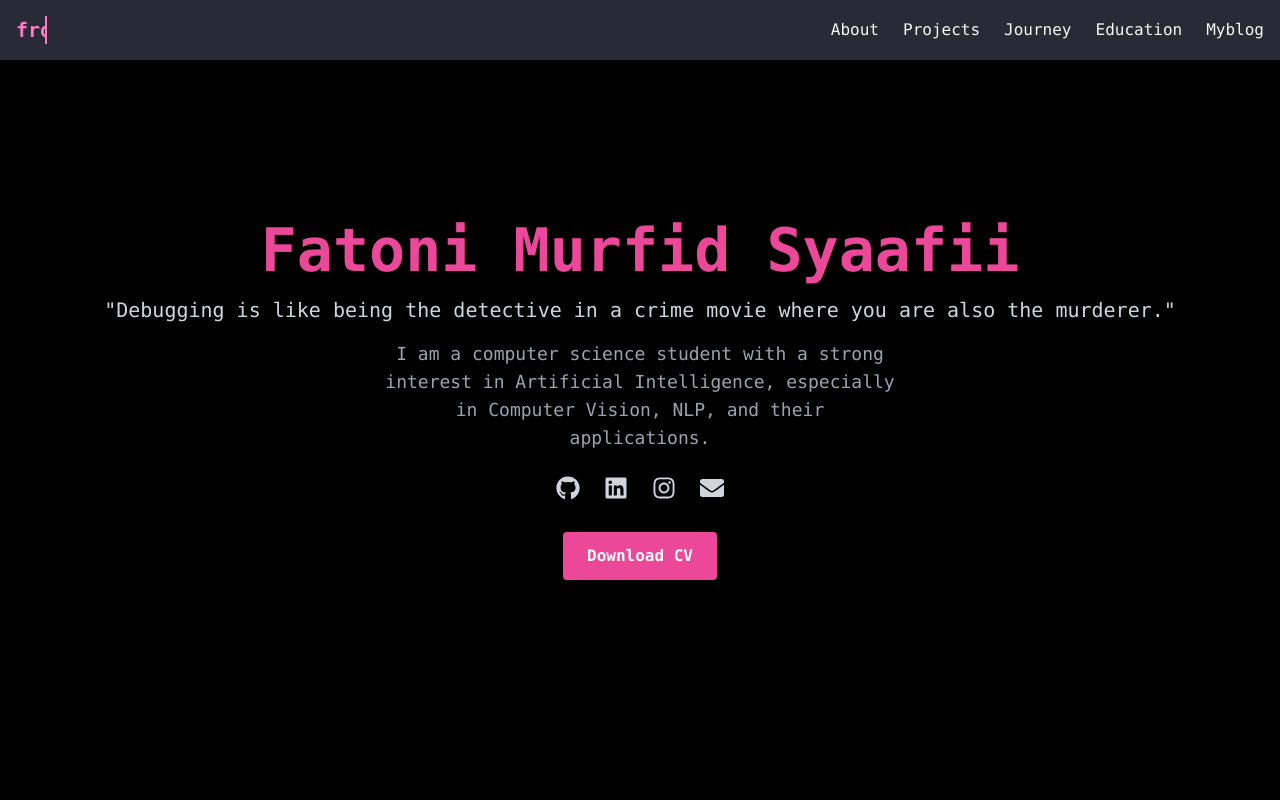
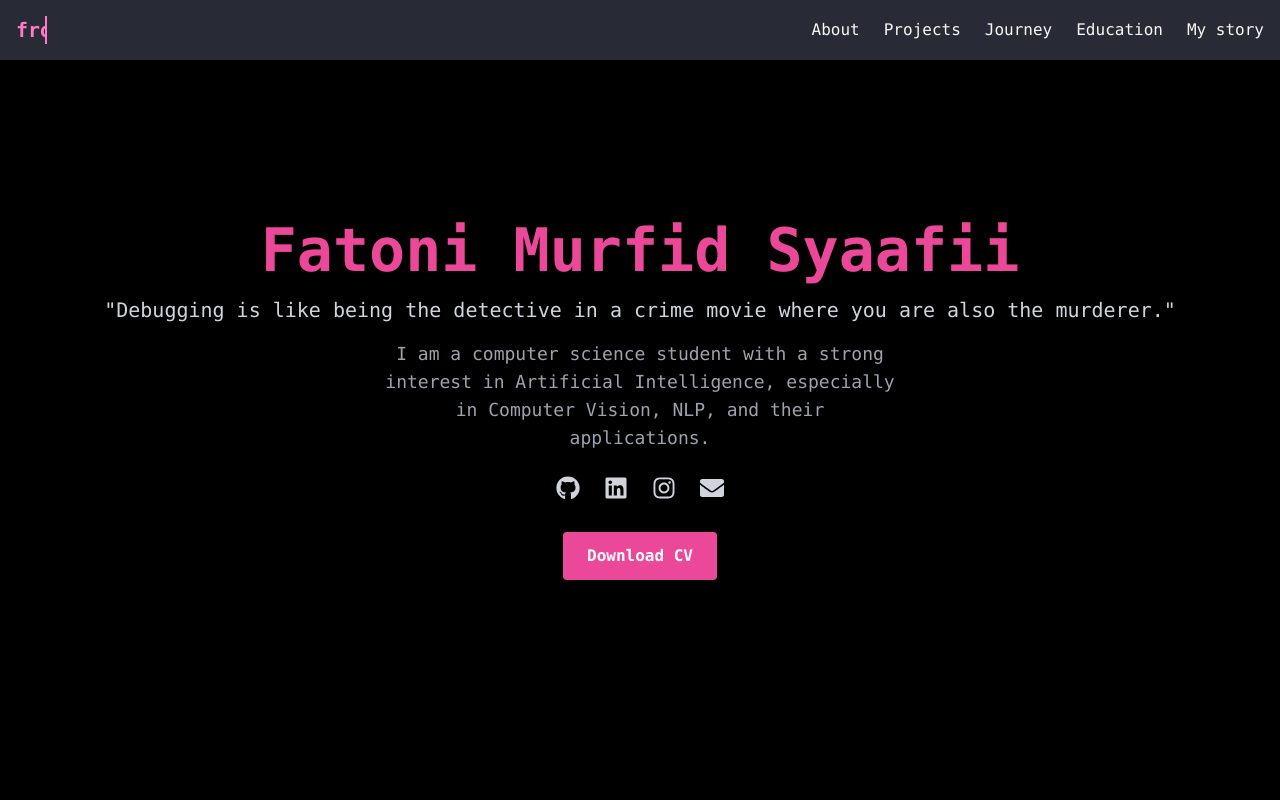
Before and after one commit to tonimurfid/todo, a React (Vite) app: page / in a window 1280 px wide. Shown: the top 800 px of the page. Built offline with nearby package versions, Linux system fonts and the light colour scheme.

Commit message:
fix navbar

```diff
--- a/src/components/Navbar.jsx
+++ b/src/components/Navbar.jsx
@@ -45,7 +45,7 @@ export const Navbar = () => {
             isOpen ? 'block' : 'hidden'
           } md:flex md:space-x-6 md:static absolute top-16 left-0 w-full md:w-auto bg-dracula-background md:bg-transparent p-4 md:p-0`}
         >
-          {['about', 'projects', 'journey', 'education', 'myblog'].map((section) => (
+          {['about', 'projects', 'journey', 'education', 'my story'].map((section) => (
             <li key={section}>
               <Link
                 to={section}
```
